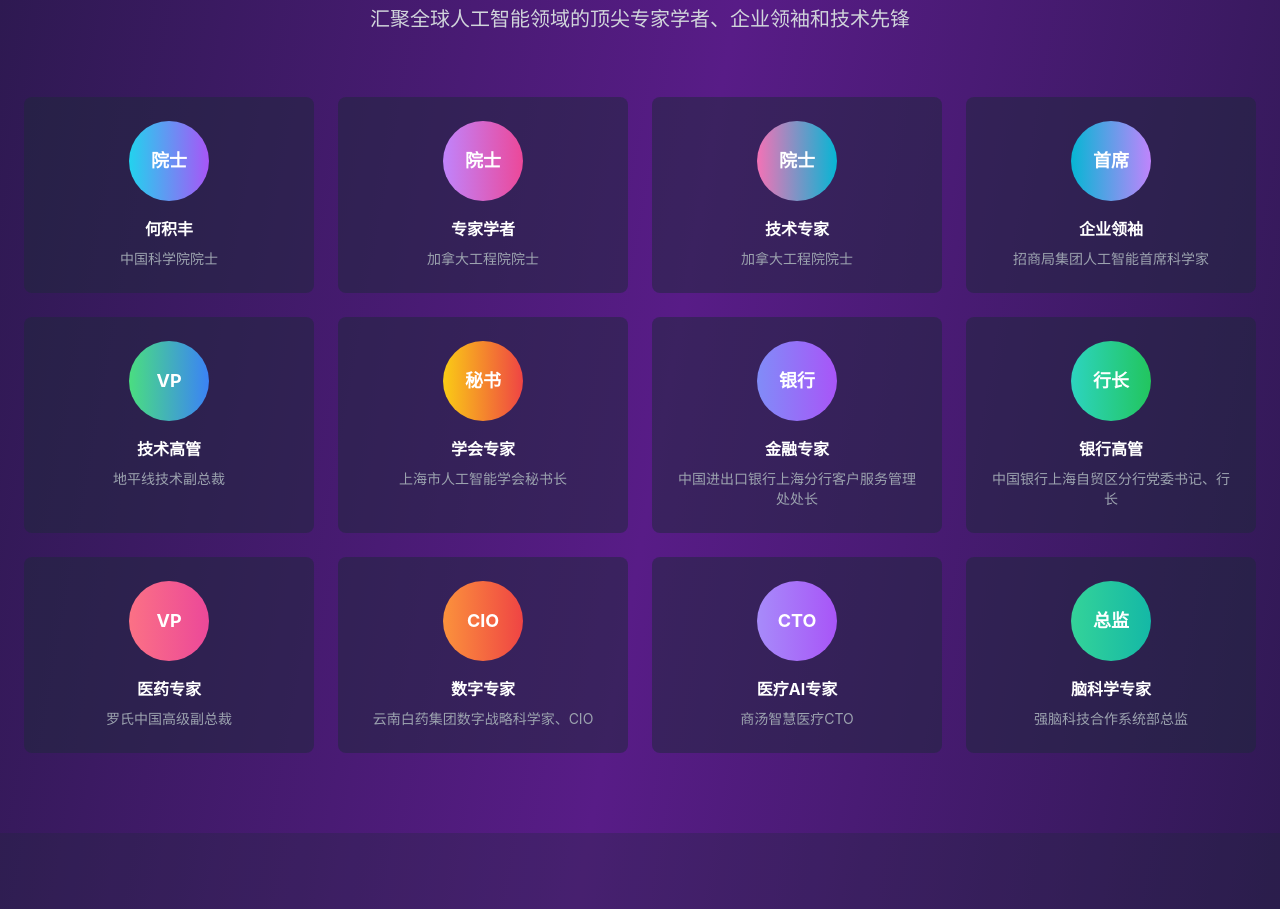
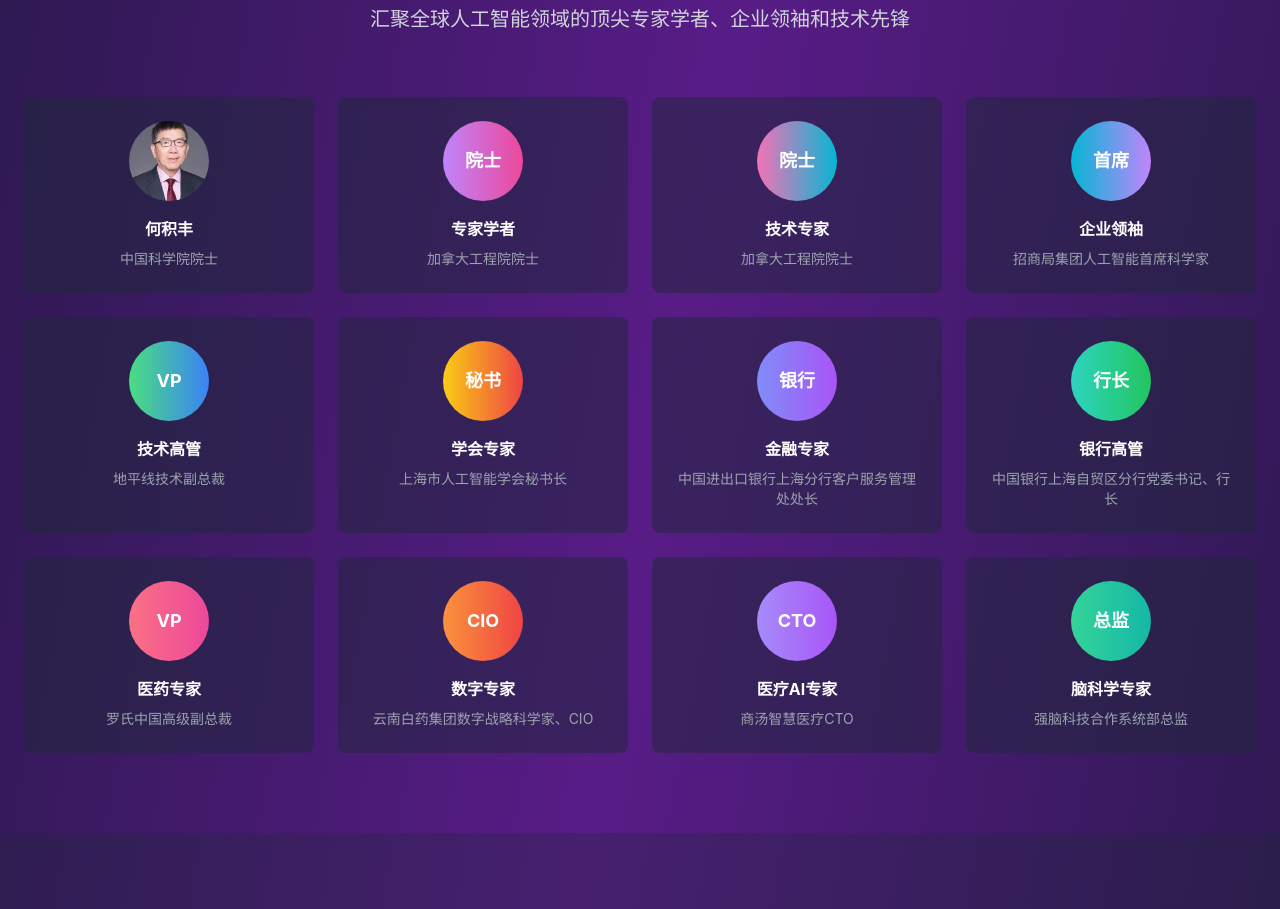
Before and after one commit to cokechang/saic-website, a plain HTML site: page index.html in a window 1280 px wide. Shown: the part 3060-3969 px from the top of the page. Drawn offline with nearby package versions, Linux system fonts and the light colour scheme.

Commit message:
Update index.html

```diff
--- a/index.html
+++ b/index.html
@@ -350,9 +350,7 @@
                 </div>
                 <div class="grid md:grid-cols-3 lg:grid-cols-4 gap-6">
                     <div class="bg-slate-800/50 p-6 rounded-lg text-center">
-                        <div class="w-20 h-20 bg-gradient-to-r from-cyan-400 to-purple-500 rounded-full mx-auto mb-4 flex items-center justify-center">
-                            <span class="text-white font-bold text-lg">院士</span>
-                        </div>
+                        <img src="https://raw.githubusercontent.com/cokechang/saic-website/refs/heads/main/SAIC%E7%BD%91%E7%AB%99%20images/4.%20%E4%BD%95%E7%A7%AF%E4%B8%B0.png" alt="何积丰" class="w-20 h-20 rounded-full mx-auto mb-4 object-cover">
                         <h3 class="text-white font-bold mb-2">何积丰</h3>
                         <p class="text-gray-400 text-sm">中国科学院院士</p>
                     </div>
```
